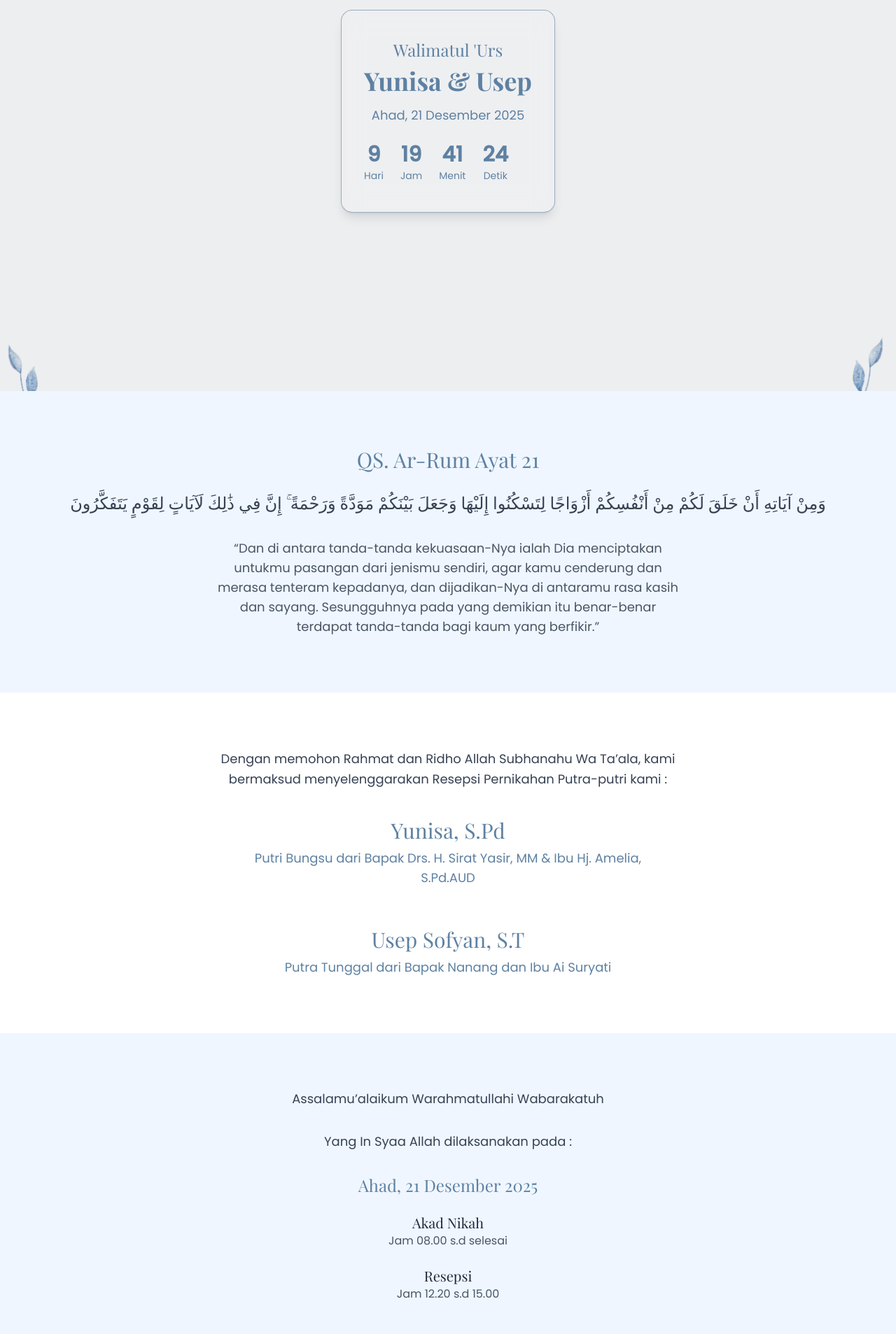
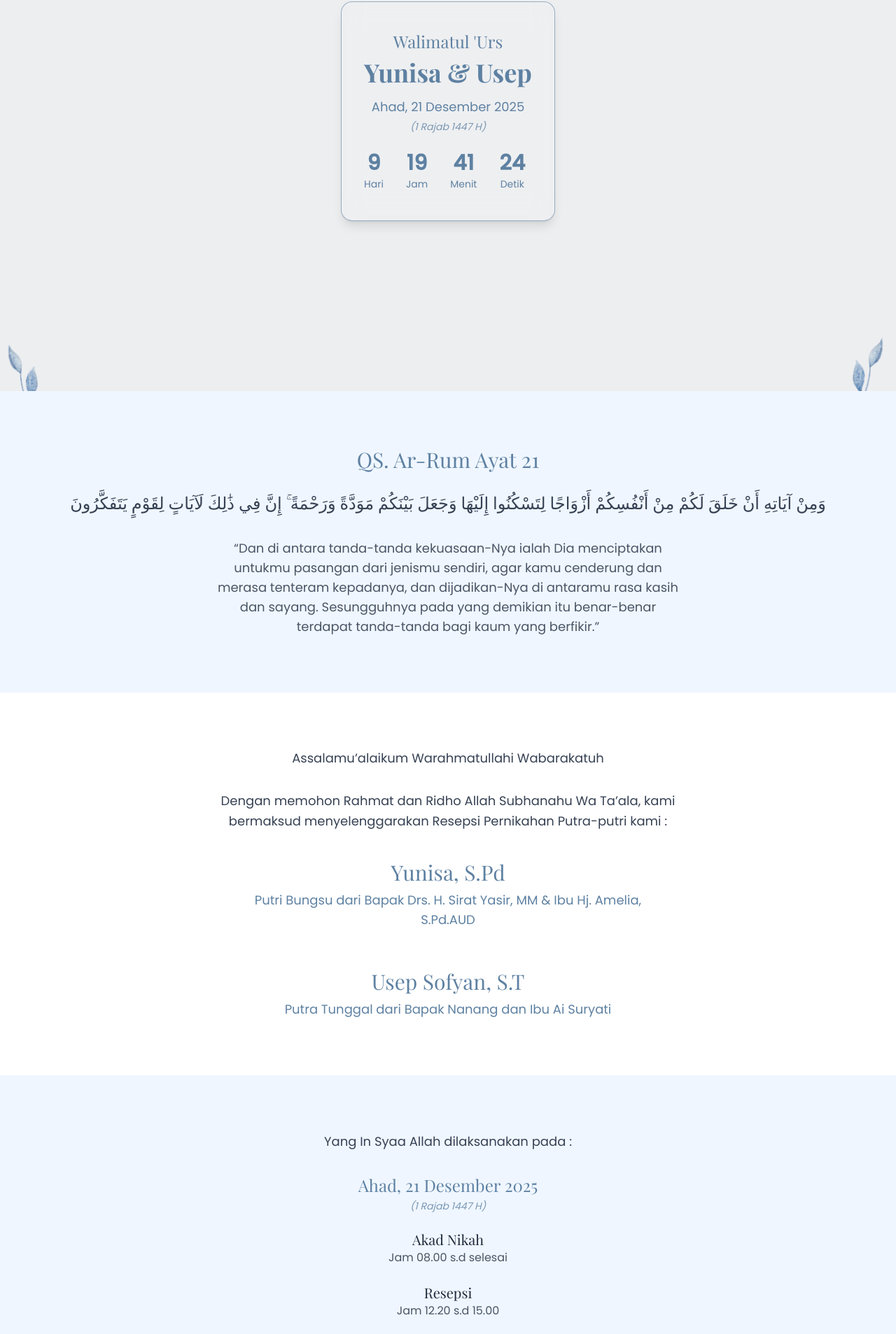
Before and after one commit to usepsofyaan/satubiruid, a Next.js app: page /yunisadanusep in a window 1280 px wide. Shown: the part 241-2148 px from the top of the page at 70% size. Built offline with nearby package versions, Linux system fonts and the light colour scheme; no server answers; the database is empty.

Commit message:
add : hijri calender

```diff
--- a/src/app/components/HeroSection.js
+++ b/src/app/components/HeroSection.js
@@ -38,7 +38,7 @@ export default function HeroSection() {
 
         <h1 className="font-playfair text-3xl text-[#5e81a2] mb-4">Yunisa & Usep</h1>
 
-        <p className="font-poppins text-gray-600">Ahad, 21 Desember 2025</p>
+        <p className="font-poppins text-gray-600">Ahad, 21 Desember 2025 (1 Rajab 1447 H)</p>
 
         <p className="font-poppins text-gray-600 mt-4">Kepada Yth</p>
 
--- a/src/app/yunisadanusep/page.js
+++ b/src/app/yunisadanusep/page.js
@@ -117,10 +117,13 @@ export default function LandingPage() {
 
           <h1 className="font-playfair text-4xl text-[#5e81a2] font-bold mb-4">Yunisa & Usep</h1>
 
-          <p className="font-poppins text-lg text-[#5e81a2] mb-6">Ahad, 21 Desember 2025</p>
+          <p className="font-poppins text-lg text-[#5e81a2] mb-1">Ahad, 21 Desember 2025</p>
+
+          {/* 🔽 Tanggal Hijriah */}
+          <p className="font-poppins text-sm text-[#5e81a2]/80 mb-6 italic">(1 Rajab 1447 H)</p>
 
           {/* Countdown */}
-          <div className="flex gap-6 text-center font-poppins">
+          <div className="flex gap-8 text-center font-poppins">
             <div>
               <p className="text-3xl text-[#5e81a2] font-bold">{countdown.days}</p>
               <span className="text-sm text-[#5e81a2]">Hari</span>
@@ -157,6 +160,7 @@ export default function LandingPage() {
 
       {/* SECTION 3 — PEMBUKA */}
       <section className="py-20 px-6 bg-white text-center">
+        <p className="font-poppins text-gray-700 mb-8 text-lg">Assalamu’alaikum Warahmatullahi Wabarakatuh</p>
         {/* Paragraf Pembuka */}
         <p className="font-poppins text-gray-700 max-w-2xl mx-auto text-lg leading-relaxed mb-10">Dengan memohon Rahmat dan Ridho Allah Subhanahu Wa Ta’ala, kami bermaksud menyelenggarakan Resepsi Pernikahan Putra-putri kami :</p>
 
@@ -175,14 +179,12 @@ export default function LandingPage() {
 
       {/* SECTION 4 — DETAIL ACARA */}
       <section className="py-20 px-6 bg-blue-50 text-center">
-        {/* Salam Pembuka */}
-        <p className="font-poppins text-gray-700 mb-8 text-lg">Assalamu’alaikum Warahmatullahi Wabarakatuh</p>
-
         {/* Paragraf Pembuka */}
         <p className="font-poppins text-gray-700 max-w-2xl mx-auto text-lg leading-relaxed mb-8">Yang In Syaa Allah dilaksanakan pada :</p>
 
         {/* Tanggal */}
-        <h3 className="font-playfair text-2xl text-[#5e81a2] mb-6">Ahad, 21 Desember 2025</h3>
+        <h3 className="font-playfair text-2xl text-[#5e81a2] mb-1">Ahad, 21 Desember 2025</h3>
+        <p className="font-poppins text-sm text-[#5e81a2]/80 mb-6 italic">(1 Rajab 1447 H)</p>
 
         {/* Akad Nikah */}
         <div className="mb-6">
@@ -244,20 +246,22 @@ export default function LandingPage() {
       {/* SECTION 6 — WEDDING GIFT */}
       <section className="py-20 px-6 bg-blue-50 text-center">
         {/* Heading */}
-        <h2 className="font-playfair text-3xl text-[#5e81a2] mb-6">Wedding Gift</h2>
+        <h2 className="font-playfair text-3xl text-[#5e81a2] mb-6">Send Gift</h2>
 
         {/* Paragraf Pembuka */}
-        <p className="font-poppins text-gray-700 max-w-2xl mx-auto text-lg leading-relaxed mb-10">Bagi yang ingin memberikan tanda kasih, dapat mengirimkan melalui rekening di bawah ini atau dapat langsung pada acara walimah:</p>
+        <p className="font-poppins text-gray-700 max-w-2xl mx-auto text-lg leading-relaxed mb-10">
+          Tanpa mengurangi rasa hormat, bagi Bapak/Ibu/Saudara/i yang ingin mengirimkan hadiah pernikahan dapat melalui rekening dibawah ini atau dapat langsung pada acara walimah:
+        </p>
 
         {/* Rekening 1 */}
         <div className="bg-white shadow-md rounded-xl p-6 max-w-md mx-auto mb-8 border border-pink-100">
           <p className="font-playfair text-xl text-gray-800 mb-2">Bank BSI</p>
-          <p className="font-poppins text-gray-700 text-lg font-semibold">7200 1234 5678</p>
+          <p className="font-poppins text-gray-700 text-lg font-semibold">7294912996</p>
           <p className="font-poppins text-gray-600 text-sm mt-2 mb-4">a.n. Usep Sofyan</p>
 
           <button
             onClick={() => {
-              navigator.clipboard.writeText("720012345678");
+              navigator.clipboard.writeText("7294912996");
               alert("Rekening BSI disalin!");
             }}
             className="mt-2 px-4 py-2 bg-[#5e81a2] hover:bg-[#5e81a2] text-white text-sm rounded-lg transition"
@@ -274,7 +278,7 @@ export default function LandingPage() {
 
           <button
             onClick={() => {
-              navigator.clipboard.writeText("123056789876");
+              navigator.clipboard.writeText("7152693081");
               alert("Rekening BSI disalin!");
             }}
             className="mt-2 px-4 py-2 bg-[#5e81a2] hover:bg-[#5e81a2] text-white text-sm rounded-lg transition"
@@ -289,7 +293,7 @@ export default function LandingPage() {
 
       {/* SECTION 7 — WEDDING WISH */}
       <section className="py-20 px-6 bg-white text-center">
-        <h2 className="font-playfair text-3xl text-[#5e81a2] mb-4">Wedding Wish</h2>
+        <h2 className="font-playfair text-3xl text-[#5e81a2] mb-4">Wishes and Du&#39;a</h2>
 
         <p className="font-poppins text-gray-600 mb-10">Tuliskan doa dan ucapan terbaik untuk kami</p>
 
```
